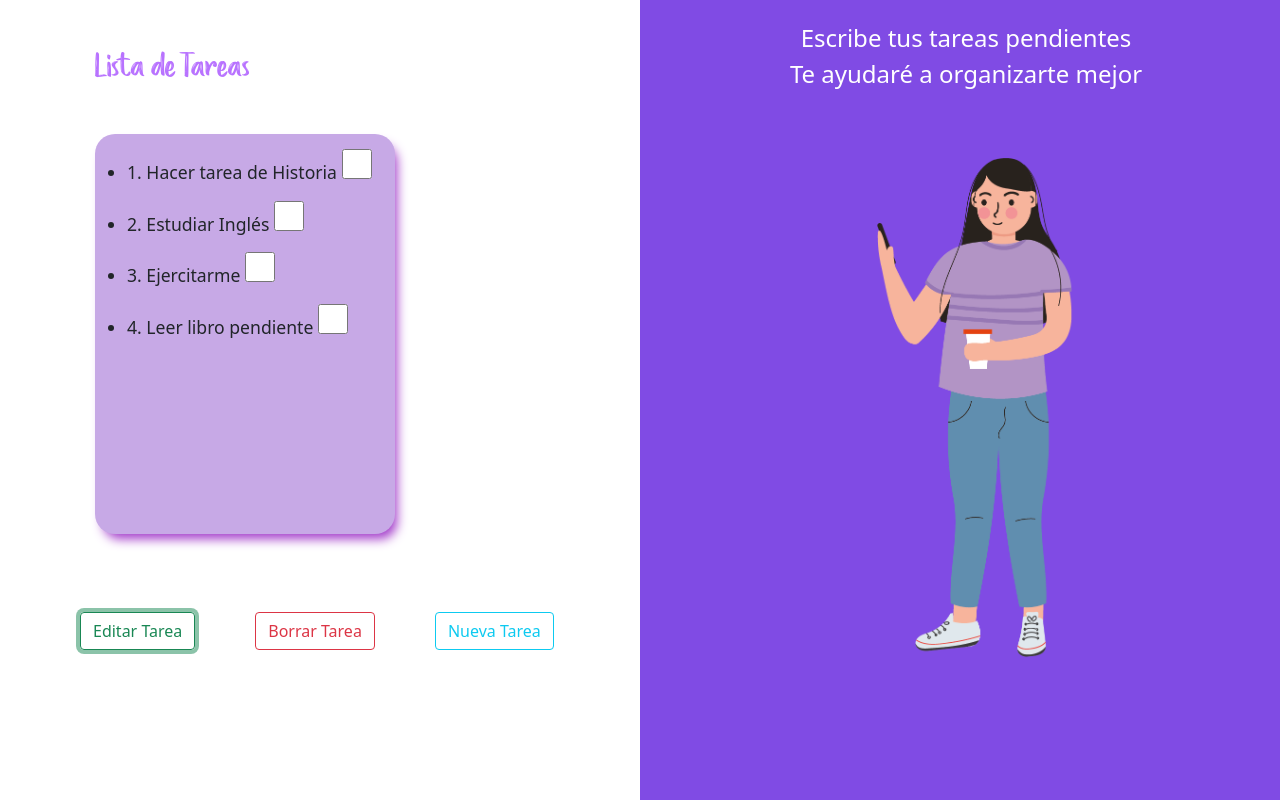
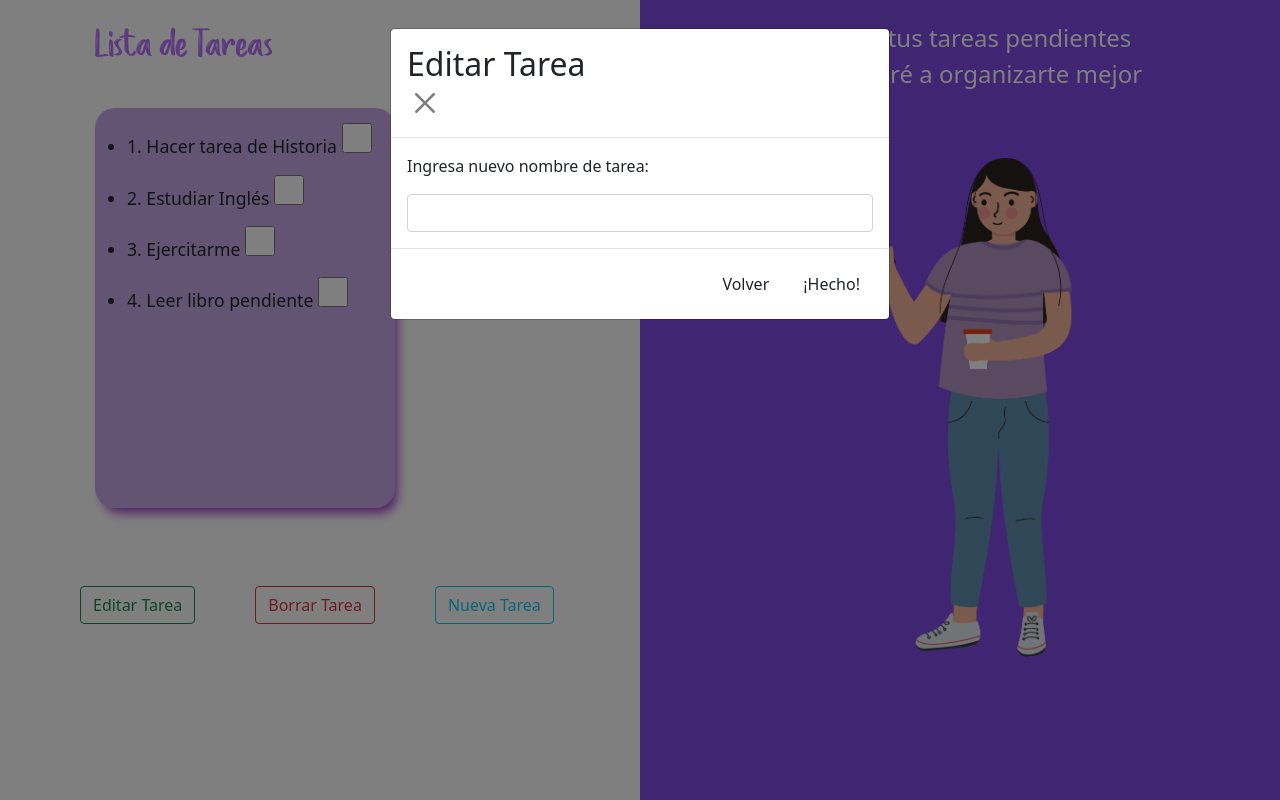
Before and after one commit to mhsantosp/ProcrastinApp, a React (Create React App) app: page /Checklist in a window 1280 px wide. Both pictures are taken after a click on the button "Editar Tarea". Built offline with nearby package versions, Linux system fonts and the light colour scheme.

Commit message:
Avance pantalla checklist y modales  funcionales

```diff
--- a/src/App.js
+++ b/src/App.js
@@ -7,7 +7,7 @@ import {
   Link
 } from "react-router-dom";
 import SectionChecklist from './components/contents/sectionChecklist/SectionChecklist'
-import NewTask from './components/contents/sectionChecklist/ButtonOptions/NewTask'
+
 
 
 export default function App() {
--- a/src/components/contents/sass/sectionChecklist.scss
+++ b/src/components/contents/sass/sectionChecklist.scss
@@ -1,6 +1,7 @@
 .titleList{
     color: $titleH1;
     font-family: LoveStory;
+    font-size: 2.3em;
     text-align: left;
     margin-left: 95px;
 }
--- a/src/components/contents/section-1/WelcomeView.jsx
+++ b/src/components/contents/section-1/WelcomeView.jsx
@@ -1,5 +1,4 @@
 import React from 'react'
-//import SectionChecklist from '../sectionChecklist/SectionChecklist'
 import {
     BrowserRouter as Router,
     Switch,
--- a/src/components/contents/sectionChecklist/ButtonOptions/NewTask.jsx
+++ /dev/null
@@ -1,23 +0,0 @@
-import React from 'react'
-
-export default function NewTask(props){
-    return(<div className="modal">
-            <div className="modal-content">
-                <div className="modal-header">
-                    <h5 className="modal-title">Nueva Tarea</h5>
-                    <button type="button" className="btn-close" data-bs-dismiss="modal" aria-label="Close"></button>
-                </div>
-                <div className="modal-body">
-                    <p>Ingresa nueva tarea:</p>
-                    <input className="form-control" type="text"/>
-                </div>
-                <div class="modal-footer">
-                     <button type="button" className="btn btn-volver" data-bs-dismiss="modal">Volver</button>
-                     <button type="button" className="btn btn-done">¡Hecho!</button>
-                </div>
-
-            </div>
-
-        </div>
-    )
-}
--- a/src/components/contents/sectionChecklist/ButtonsChecklist.jsx
+++ b/src/components/contents/sectionChecklist/ButtonsChecklist.jsx
@@ -1,13 +1,120 @@
-import React from 'react'
-import {Modal, ModalBody, ModalFooter, ModalHeader} from 'reactstrap'
+import React, { Component } from 'react'
+import {Modal, ModalBody, ModalFooter,  ModalHeader} from 'reactstrap'
 
 
-export default function ButtonsChecklist(props){
-    return(
-        <div className="col mt-5 buttons">
-            <button className="btn btn-outline-success buttonsChecklist">Editar Tarea</button>
-            <button className="btn btn-outline-danger buttonsChecklist">Borrar Tarea</button>
-            <button className="btn btn-outline-info buttonsChecklist">Nueva Tarea</button>
+export default class ButtonsChecklist extends Component {
+
+    state = {
+        modalEditar: false,
+        modalBorrar: false,
+        modalNueva: false,
+    }
+
+    modalEditar = () => {
+        this.setState({ modalEditar: !this.state.modalEditar })
+    }
+
+    modalBorrar = () => {
+        this.setState({ modalBorrar: !this.state.modalBorrar })
+    }
+
+    modalNueva = () => {
+        this.setState({ modalNueva: !this.state.modalNueva })
+    }
+
+    render() {
+        return (<div>
+            <div className="col mt-5 buttons">
+                <button
+                    className="btn btn-outline-success buttonsChecklist"
+                    onClick={() => this.modalEditar()}>Editar Tarea</button>
+                <button
+                    className="btn btn-outline-danger buttonsChecklist"
+                    onClick={() => this.modalBorrar()}>Borrar Tarea</button>
+                <button
+                    className="btn btn-outline-info buttonsChecklist"
+                    onClick={() => this.modalNueva()}>Nueva Tarea</button>
+            </div>
+
+            {/*Modal Borrar*/}
+
+            <Modal isOpen={this.state.modalBorrar}>
+                <ModalHeader>
+                    <h3>Borrar Tarea</h3>
+                    <button
+                        type="button"
+                        className="btn-close"
+                        data-bs-dismiss="modal"
+                        aria-label="Close"
+                        onClick={() => this.modalBorrar()}></button>
+                </ModalHeader>
+                <ModalBody>
+                    <p>¿Estas seguro de borrar esta tarea?</p>
+                </ModalBody>
+                <ModalFooter>
+                    <button type="button" className="btn btn-no" data-bs-dismiss="modal">No</button>
+                    <button type="button" className="btn btn-yes">Si</button>
+                </ModalFooter>
+            </Modal>
+
+            {/*Modal Editar*/}
+
+            <Modal isOpen={this.state.modalEditar}>
+                <ModalHeader>
+                    <h2>Editar Tarea</h2>
+                    <button
+                        type="button"
+                        className="btn-close"
+                        data-bs-dismiss="modal"
+                        aria-label="Close"
+                        onClick={() => this.modalEditar()}></button>
+                </ModalHeader>
+                <ModalBody>
+                    <p>Ingresa nuevo nombre de tarea:</p>
+                    <input className="form-control" type="text" />
+                </ModalBody>
+                <ModalFooter>
+                    <button
+                        type="button"
+                        className="btn btn-volver"
+                        data-bs-dismiss="modal">Volver</button>
+                    <button
+                        type="button"
+                        className="btn btn-done">¡Hecho!</button>
+                </ModalFooter>
+            </Modal>
+
+            {/*Modal Nueva*/}
+
+            <Modal isOpen={this.state.modalNueva}>
+                <ModalHeader>
+                    <h2>Nueva Tarea</h2>
+                    <button
+                        type="button"
+                        className="btn-close"
+                        data-bs-dismiss="modal"
+                        aria-label="Close"
+                        onClick={() => this.modalNueva()}></button>
+                </ModalHeader>
+                <ModalBody>
+                    <p>Ingresa nueva tarea:</p>
+                    <input className="form-control" type="text" />
+                </ModalBody>
+                <ModalFooter>
+                    <button
+                        type="button"
+                        className="btn btn-volver"
+                        data-bs-dismiss="modal">Volver</button>
+                    <button type="button" className="btn btn-done">¡Hecho!</button>
+                </ModalFooter>
+            </Modal>
+
+
+
         </div>
-    )
+
+
+
+        )
+    }
 }
--- a/src/components/contents/sectionChecklist/Checklist.jsx
+++ b/src/components/contents/sectionChecklist/Checklist.jsx
@@ -1,4 +1,4 @@
-import React,{useState}  from 'react'
+import React, {useState} from 'react'
 
 
 export default function Checklist(props){
@@ -29,8 +29,8 @@ export default function Checklist(props){
 
     return(
         <div className="col">
-            <h2 className="titleList mt-5 text-left">Lista de Tareas</h2>
-            <div className="mt-5 checklistBox">
+            <h2 className="titleList mt-4 text-left">Lista de Tareas</h2>
+            <div className="mt-3 checklistBox">
                 <div className="col">
 
                     <ul>
```
Also changed, not shown: src/components/contents/sectionChecklist/ButtonOptions/DeleteTask.jsx (deleted, +0 -23 lines), src/components/contents/sectionChecklist/ButtonOptions/EditTask.jsx (deleted, +0 -24 lines), 1 other file (tests, documents, lock files or other folders).
